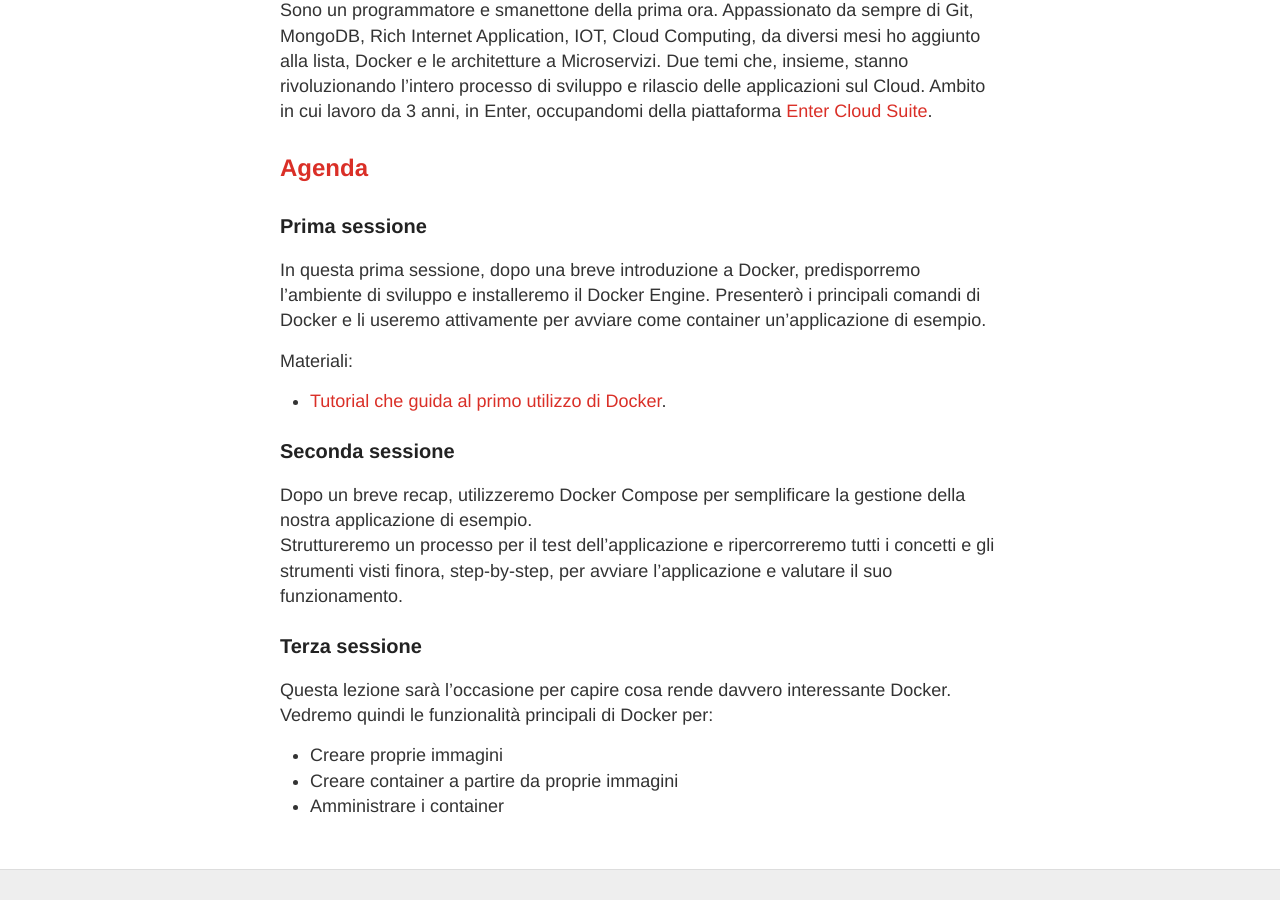
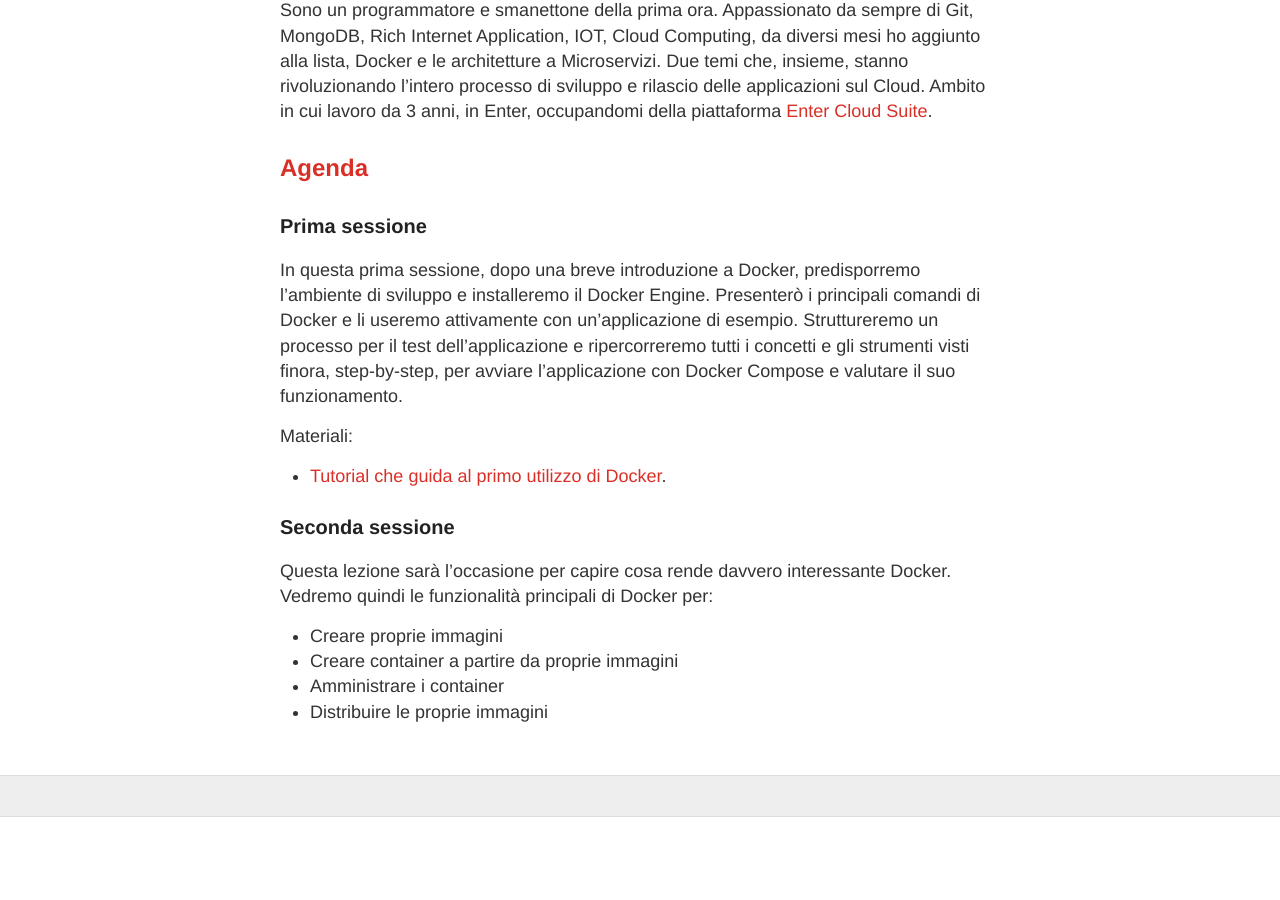
Before and after one commit to LOG-ED/docker-get-started, a Jekyll site: the page built from index.md, in a window 1280 px wide and 900 px high, scrolled down 1143 px. Built offline with Jekyll 4.4.1, drawn with Linux system fonts in a browser that asks for light colours; nearby versions of some CDN libraries; after the commit the page ends 1960 px from its top, so only the background shows below that; some of the changed text lies outside the part shown.

Commit message:
refactoring course agenda

```diff
--- a/index.md
+++ b/index.md
@@ -45,7 +45,7 @@ Sono un programmatore e smanettone della prima ora. Appassionato da sempre di Gi
 
 ### Prima sessione
 
-In questa prima sessione, dopo una breve introduzione a Docker, predisporremo l'ambiente di sviluppo e installeremo il Docker Engine. Presenterò i principali comandi di Docker e li useremo attivamente per avviare come container un'applicazione di esempio.
+In questa prima sessione, dopo una breve introduzione a Docker, predisporremo l'ambiente di sviluppo e installeremo il Docker Engine. Presenterò i principali comandi di Docker e li useremo attivamente con un'applicazione di esempio. Struttureremo un processo per il test dell'applicazione e ripercorreremo tutti i concetti e gli strumenti visti finora, step-by-step, per avviare l'applicazione con Docker Compose e valutare il suo funzionamento.
 
 Materiali:
 
@@ -53,12 +53,8 @@ Materiali:
 
 ### Seconda sessione
 
-Dopo un breve recap, utilizzeremo Docker Compose per semplificare la gestione della nostra applicazione di esempio.
-Struttureremo un processo per il test dell'applicazione e ripercorreremo tutti i concetti e gli strumenti visti finora, step-by-step, per avviare l'applicazione e valutare il suo funzionamento.
-
-### Terza sessione
-
 Questa lezione sarà l'occasione per capire cosa rende davvero interessante Docker. Vedremo quindi le funzionalità principali di Docker per:
 -  Creare proprie immagini
 -  Creare container a partire da proprie immagini
 -  Amministrare i container
+-  Distribuire le proprie immagini
```
Also changed, not shown: other parts of index.md (+1 -1 lines).
